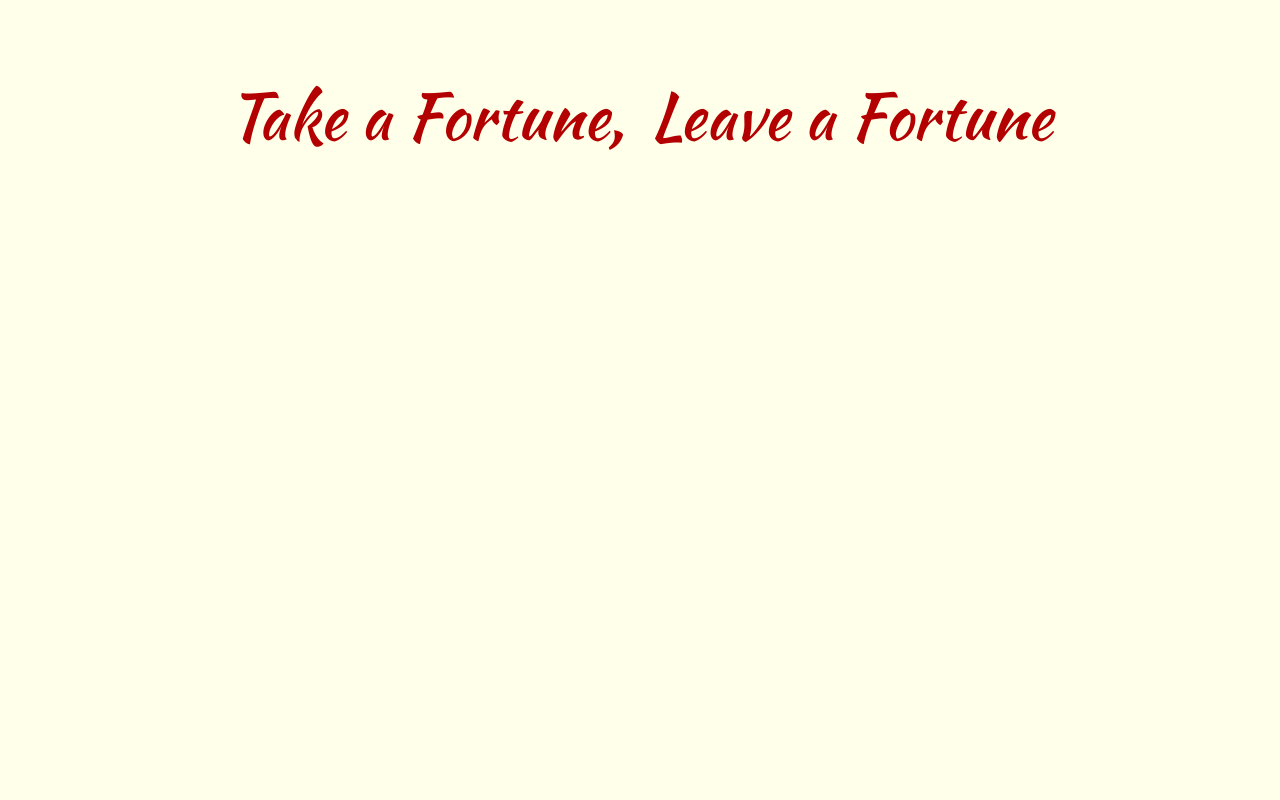
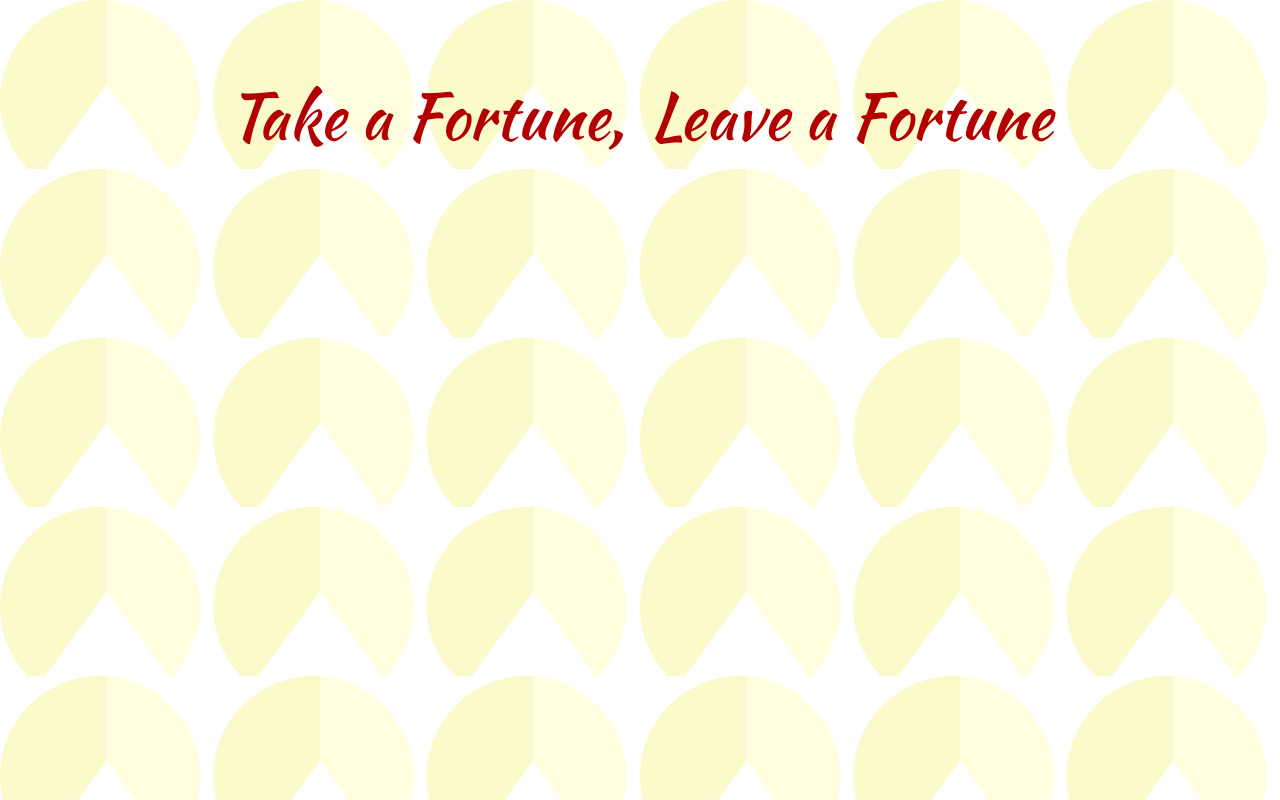
Before and after one commit to dorseymp/Take-a-Fortune-Leave-a-Fortune, a React (Create React App) app in the folder client/: page /#/ in a window 1280 px wide. Built offline with nearby package versions, Linux system fonts and the light colour scheme.

Commit message:
Uncommenting CSS background pattern.

```diff
--- a/client/src/App.css
+++ b/client/src/App.css
@@ -6,11 +6,11 @@ body {
   margin: 0;
   font-family: 'Times New Roman', Times, serif;
   color:  rgb(3, 3, 184);
-  /* background:
+  background:
     radial-gradient(100px circle at 100px 100px, transparent 100%, white 100%),
     conic-gradient(lightyellow 40%, transparent 0 60%, rgb(250, 250, 203) 0 40%);
   background-size: 200px 200px;
-  background-repeat: round; */
+  background-repeat: round;
 }
 
 .submit {
--- a/package.json
+++ b/package.json
@@ -4,7 +4,7 @@
   "description": "Users can submit fortunes to the database as well as get a random fortune from the database.",
   "main": "server.js",
   "scripts": {
-    "install": "npm install and npm install concurrently && cd client && npm install",
+    "all-install": "npm install and npm install concurrently && cd client && npm install",
     "go": "concurrently \"npm run start\" \"npm run client\"",
     "start": "node server.js",
     "server": "nodemon --exec babel-node server.js",
```
